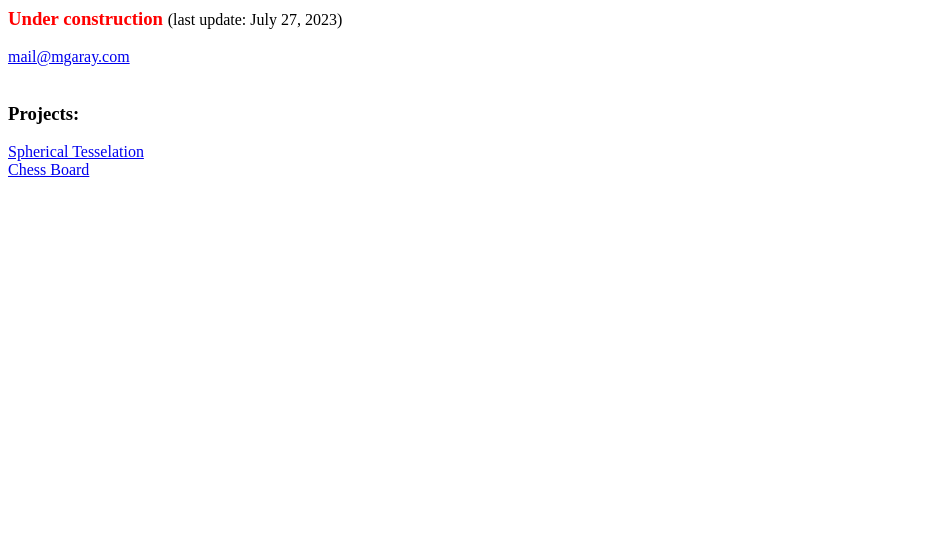
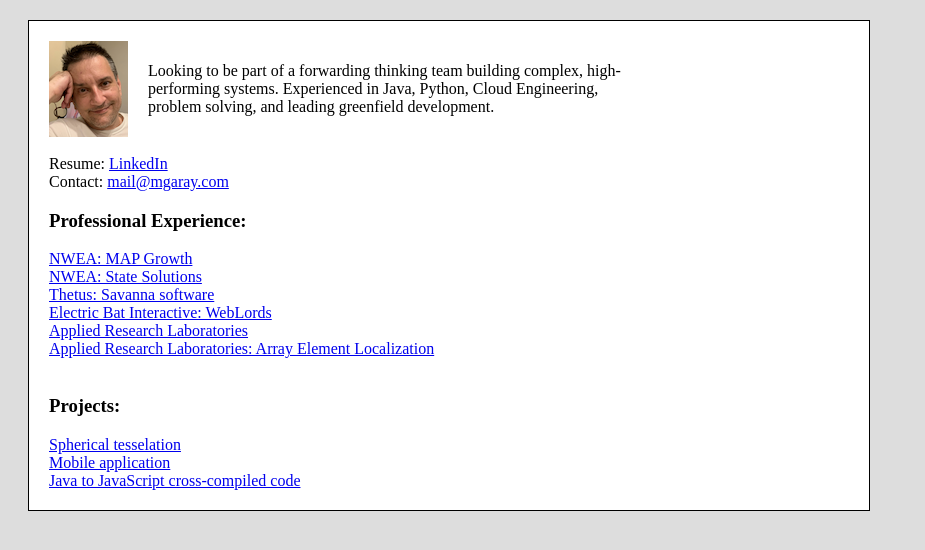
Before and after one commit to martongaray/martongaray.github.io, a plain HTML site: page docs/index.html in a window 1280 px wide. Shown: the whole page, without its empty margins (0-925 px from the left). Drawn offline with Linux system fonts and the light colour scheme.

Commit message:
add professional experience, photo, introduction, resume link to LinkedIn, and android app link

```diff
--- a/docs/index.html
+++ b/docs/index.html
@@ -1,17 +1,77 @@
 <!DOCTYPE html>
-<html><body>
-<h3 style="color: red; display: inline"> Under construction </h3> (last update: July 27, 2023)
+<html>
 
-<br><br>
-<a href="mailto:mail@mgaray.com">mail@mgaray.com</a>
+
+<head>
+    <title>Marton Garay</title>
+    <style>
+        .container {
+            display: flex;
+            align-items: center;
+        }
+
+        .container img {
+            max-width: 200px; /* Adjust as needed */
+            margin-right: 20px;
+        }
+
+        .container p {
+            flex-grow: 1;
+            width: 500px;
+            max-width: 500px;
+        }
+
+        .card-div {
+            margin: 20px;
+            padding: 20px;
+            max-width: 800px;
+            border: 1px solid black;
+            background-color: #ffffff;
+         }
+    </style>
+</head>
+
+<body bgcolor="#dddddd">
+<div class ="card-div">
+
+<div class="container">
+    <img src="assets/profile-thumbnail.png" alt="Marton Garay">
+    <p>
+        Looking to be part of a forwarding thinking team building complex, high-performing systems.
+        Experienced in Java, Python, Cloud Engineering, problem solving, and leading greenfield development.
+    </p>
+</div>
+
+<br>
+Resume: <a href="https://www.linkedin.com/in/martongaray">LinkedIn</a>
+<br>
+Contact: <a href="mailto:mail@mgaray.com">mail@mgaray.com</a>
+
+<h3>Professional Experience:</h3>
+
+<a href="https://www.nwea.org/map-growth/">NWEA: MAP Growth</a>
+<br>
+<a href="https://www.nwea.org/nwea-state-solutions/">NWEA: State Solutions</a>
+<br>
+<a href="https://www.savannasoftware.com/">Thetus: Savanna software</a>
+<br>
+<a href="https://www.youtube.com/watch?v=ozny7-qeHeU">Electric Bat Interactive: WebLords</a>
+<br>
+<a href="https://wwwext.arlut.utexas.edu">Applied Research Laboratories</a>
+<br>
+<a href="https://apps.dtic.mil/sti/citations/ADA392131">Applied Research Laboratories: Array Element Localization</a>
+
+
 
 <br><br>
 
 <h3>Projects:</h3>
-<a href="projects/sphericaltesselation">Spherical Tesselation</a>
+<a href="projects/sphericaltesselation">Spherical tesselation</a>
 <br>
-<a href="projects/chessboard">Chess Board</a>
+<a href="https://play.google.com/store/apps/details?id=com.absoon.memorypattern">Mobile application</a>
+<br>
+<a href="projects/chessboard">Java to JavaScript cross-compiled code</a>
 
 
-
+</div>
 </body></html>
```
Also changed, not shown: docs/assets/profile-thumbnail.png (added).
